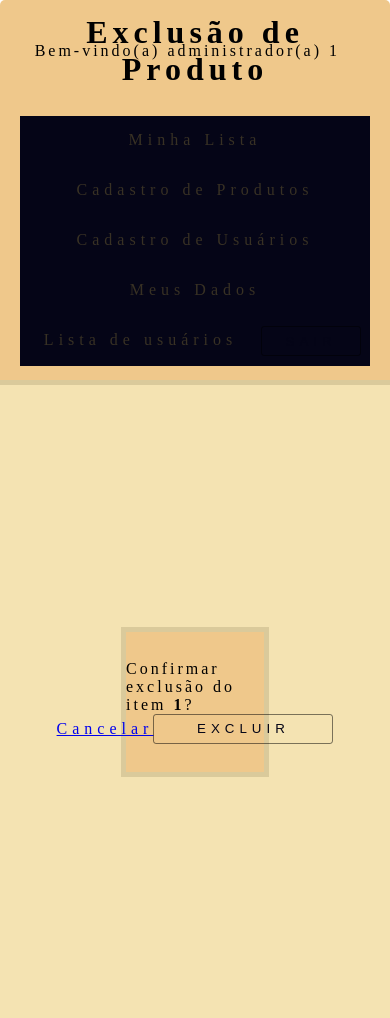
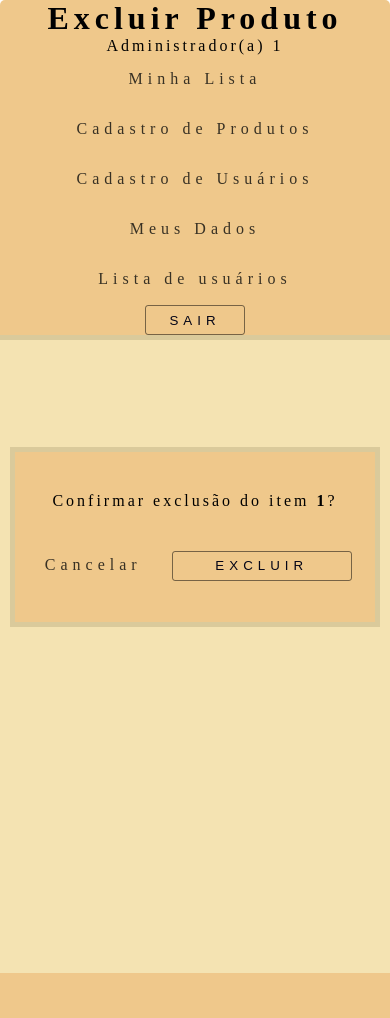
Before and after one commit to WilianKrinke/Trabalhos_Faculdade, a PHP site: page /fundamentosweb/deletarProduto/php/index.php?nome_produto=1 in a window 390 px wide. After the commit the page ends 973 px from the top, so only its background shows below. Run offline with PHP 8.4, Linux system fonts and the light colour scheme; the visitor is signed in with stand-in values (Sample User, id 1); data that the repository does not hold is empty.

Commit message:
continuação de media queries

```diff
--- a/Trabalho_4/src/deletarProduto/css/deletarProduto.css
+++ b/Trabalho_4/src/deletarProduto/css/deletarProduto.css
@@ -12,45 +12,41 @@
   flex-direction: row;
 }
 
-.container_list {
-  width: 100%;
-  padding: 14px 0px;
-}
-
 section {
   width: 100%;
   min-height: 75vh;
 }
 
-article {
-  width: 100%;
-  min-height: 75vh;
-}
-
 .bem_vindo p {
-  position: absolute;
-  right: 50px;
   letter-spacing: 3px;
 }
 
-.container_list_products {
-  padding: 10px;
-  justify-content: space-evenly;
-}
-
-.container_list_products h2 {
-  margin-bottom: 10px;
-}
-
 .container_product_info {
-  width: 40%;
-  height: 150px;
+  width: 400px;
+  height: 180px;
   background-color: #efc88b;
   border: 5px solid #daca9b;
+  display: flex;
+  align-items: center;
+  justify-content: space-evenly;
+  flex-direction: column;
 }
 
 .container_product_info p {
   letter-spacing: 3px;
+}
+
+.text {
+  width: 100%;
+  text-align: center;
+}
+
+.confirmed {
+  width: 100%;
+  display: flex;
+  align-items: center;
+  justify-content: space-evenly;
+  flex-direction: row;
 }
 
 .done {
@@ -61,3 +57,24 @@ article {
 .alert {
   color: #a83232;
 }
+
+@media screen and (max-width: 450px) {
+  .container_product_info {
+    width: 95%;
+    position: relative;
+    bottom: 120px;
+  }
+}
+
+@media screen and (max-width: 340px) {
+  .container_product_info {
+    height: 200px;
+  }
+
+  .confirmed {
+    display: flex;
+    align-items: center;
+    justify-content: space-evenly;
+    flex-direction: column-reverse;
+  }
+}
--- a/Trabalho_4/src/deletarProduto/php/index.php
+++ b/Trabalho_4/src/deletarProduto/php/index.php
@@ -25,35 +25,40 @@ if ((!isset($_SESSION['userName']) == true) and (!isset($_SESSION['isAdm']) == t
 </head>
 
 <body>
-    <header class="display_flex_col">
-        <div class="display_flex_row container_list bem_vindo">
-            <h1>Exclusão de Produto</h1>
+    <header>
+        <div class="title_welcome">
+            <div>
+                <h1 class="title">Excluir Produto</h1>
+            </div>
+            <div class="bem_vindo">
                 <?php
-            echo "<p>Bem-vindo(a) administrador(a) " . $_SESSION['userName'] . " </p> ";
+                echo "<p>Administrador(a) " . $_SESSION['userName'] . " </p> ";
                 ?>
             </div>
-        <nav class="container_list">
-            <ul class="box_list">
+        </div>
+        <nav>
+            <ul>
                 <li><a href="../../minhaLista/php/">Minha Lista</a></li>
                 <li><a href="../../cadastroDeProdutos/php/">Cadastro de Produtos</a> </li>
                 <li><a href="../../cadastroUsuario/php/">Cadastro de Usuários</a></li>
                 <li><a href="../../meusDados/php/">Meus Dados</a></li>
                 <li><a href="../../listaDeUsuarios/php/">Lista de usuários</a></li>
-                <form action="../../utils//logout.php" method="get" class="container_logout">
+            </ul>
+        </nav>
+        <form action="../../utils//logout.php" method="get">
             <button type="submit" class="logout_btn">Sair</button>
         </form>
-            </ul>
-        </nav>
     </header>
     <main class="display_flex_col">
         <section class="display_flex_col">
-            <article class="display_flex_col container_list_products">
-                <div class="display_flex_col container_product_info">
+            <article class="display_flex_col container_product_info">
+                <div class=" text">
                     <?php
                     echo "<p>Confirmar exclusão do item <strong>" . $_GET['nome_produto'] . "</strong>?</p>";
                     ?>
-                    <div class="display_flex_row">
-                        <a href="../../listaProdutos/php/" class="button">Cancelar</a>
+                </div>
+                <div class="confirmed">
+                    <a href="../../listaProdutos/php/" class="links">Cancelar</a>
                     <form action="#" method="post">
                         <?php
                         $idProduct = $_GET['id_product'];
@@ -78,7 +83,6 @@ if ((!isset($_SESSION['userName']) == true) and (!isset($_SESSION['isAdm']) == t
                     }
                 }
                 ?>
-                </div>
             </article>
         </section>
     </main>
--- a/Trabalho_4/src/emprestarProduto/css/emprestarProduto.css
+++ b/Trabalho_4/src/emprestarProduto/css/emprestarProduto.css
@@ -23,7 +23,6 @@ section {
 
 .title_welcome {
   width: 100%;
-  height: 100px;
   display: flex;
   align-items: center;
   justify-content: space-evenly;
@@ -74,7 +73,7 @@ section {
 
 @media screen and (max-width: 370px) {
   .container_confirmation {
-    flex-direction: column;
+    flex-direction: column-reverse;
     height: 80px;
   }
 
--- a/Trabalho_4/src/emprestarProduto/php/index.php
+++ b/Trabalho_4/src/emprestarProduto/php/index.php
@@ -16,7 +16,7 @@ if ((!isset($_SESSION['userName']) == true) and (!isset($_SESSION['isAdm']) == t
     <link rel="stylesheet" href="../../utils//global_css/globalCss.css">
     <link rel="stylesheet" href="../../utils//global_css//buttons.css">
     <link rel="stylesheet" href="../../utils/global_css/links.css">
-    <link rel="stylesheet" href="../css//emprestarProduto.css">
+    <link rel="stylesheet" href="../css/emprestarProduto.css">
     <title>Programação Web - PUC-Pr</title>
 </head>
 
```
Lines whose indentation alone changed are shown as unchanged.
